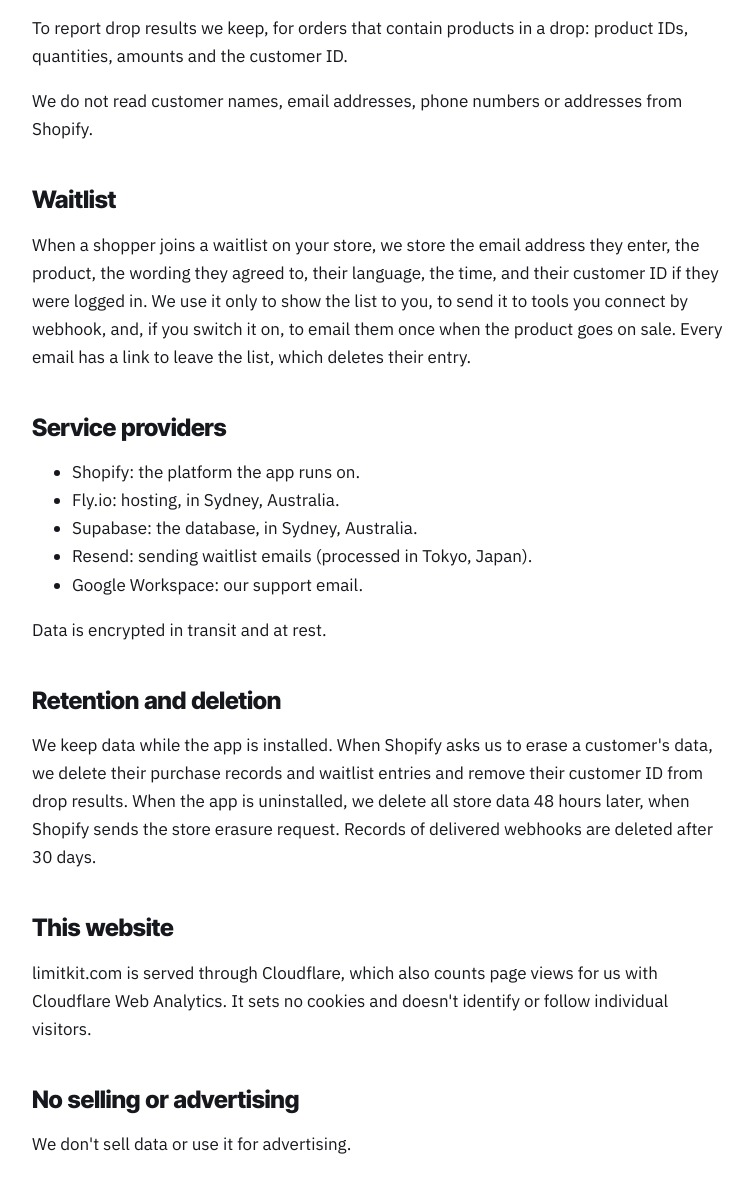
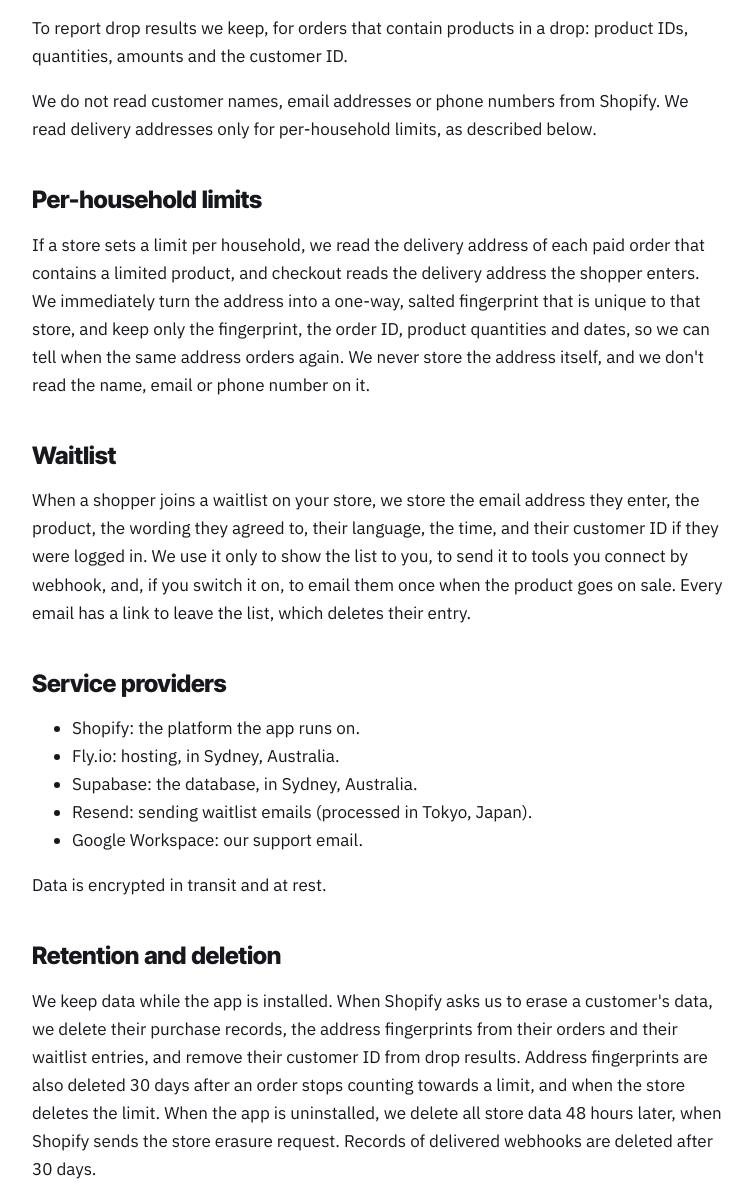
Before and after one commit to johnjarvis-source/limitkit-site, a plain HTML site: page privacy.html in a window 1280 px wide. Shown: the part 723-1909 px from the top of the page, without its empty margins (68-821 px from the left). Drawn offline with Linux system fonts and the light colour scheme.

Commit message:
Privacy: per-household limits (address fingerprints, retention, erasure)
Co-Authored-By: Claude Opus 5.5 <noreply@anthropic.com>

```diff
--- a/privacy.html
+++ b/privacy.html
@@ -20,7 +20,7 @@
 
 <main class="doc"><div class="wrap">
   <h1>Privacy policy</h1>
-  <p class="updated">Last updated 20 November 2026</p>
+  <p class="updated">Last updated 21 November 2026</p>
 
   <p>LimitKit ("the app") is a Shopify app provided by John Jarvis, Tasmania, Australia. This policy explains what the app processes when a merchant installs it on their Shopify store, why, and how it is deleted.</p>
 
@@ -30,7 +30,10 @@
   <h2>What we process about your customers</h2>
   <p>To enforce per-customer purchase limits we receive order events from Shopify and keep, for each order that contains a limited product: the customer ID, order ID and order number, product IDs, quantities and dates.</p>
   <p>To report drop results we keep, for orders that contain products in a drop: product IDs, quantities, amounts and the customer ID.</p>
-  <p>We do not read customer names, email addresses, phone numbers or addresses from Shopify.</p>
+  <p>We do not read customer names, email addresses or phone numbers from Shopify. We read delivery addresses only for per-household limits, as described below.</p>
+
+  <h2>Per-household limits</h2>
+  <p>If a store sets a limit per household, we read the delivery address of each paid order that contains a limited product, and checkout reads the delivery address the shopper enters. We immediately turn the address into a one-way, salted fingerprint that is unique to that store, and keep only the fingerprint, the order ID, product quantities and dates, so we can tell when the same address orders again. We never store the address itself, and we don't read the name, email or phone number on it.</p>
 
   <h2>Waitlist</h2>
   <p>When a shopper joins a waitlist on your store, we store the email address they enter, the product, the wording they agreed to, their language, the time, and their customer ID if they were logged in. We use it only to show the list to you, to send it to tools you connect by webhook, and, if you switch it on, to email them once when the product goes on sale. Every email has a link to leave the list, which deletes their entry.</p>
@@ -46,7 +49,7 @@
   <p>Data is encrypted in transit and at rest.</p>
 
   <h2>Retention and deletion</h2>
-  <p>We keep data while the app is installed. When Shopify asks us to erase a customer's data, we delete their purchase records and waitlist entries and remove their customer ID from drop results. When the app is uninstalled, we delete all store data 48 hours later, when Shopify sends the store erasure request. Records of delivered webhooks are deleted after 30 days.</p>
+  <p>We keep data while the app is installed. When Shopify asks us to erase a customer's data, we delete their purchase records, the address fingerprints from their orders and their waitlist entries, and remove their customer ID from drop results. Address fingerprints are also deleted 30 days after an order stops counting towards a limit, and when the store deletes the limit. When the app is uninstalled, we delete all store data 48 hours later, when Shopify sends the store erasure request. Records of delivered webhooks are deleted after 30 days.</p>
 
   <h2>This website</h2>
   <p>limitkit.com is served through Cloudflare, which also counts page views for us with Cloudflare Web Analytics. It sets no cookies and doesn't identify or follow individual visitors.</p>
```
